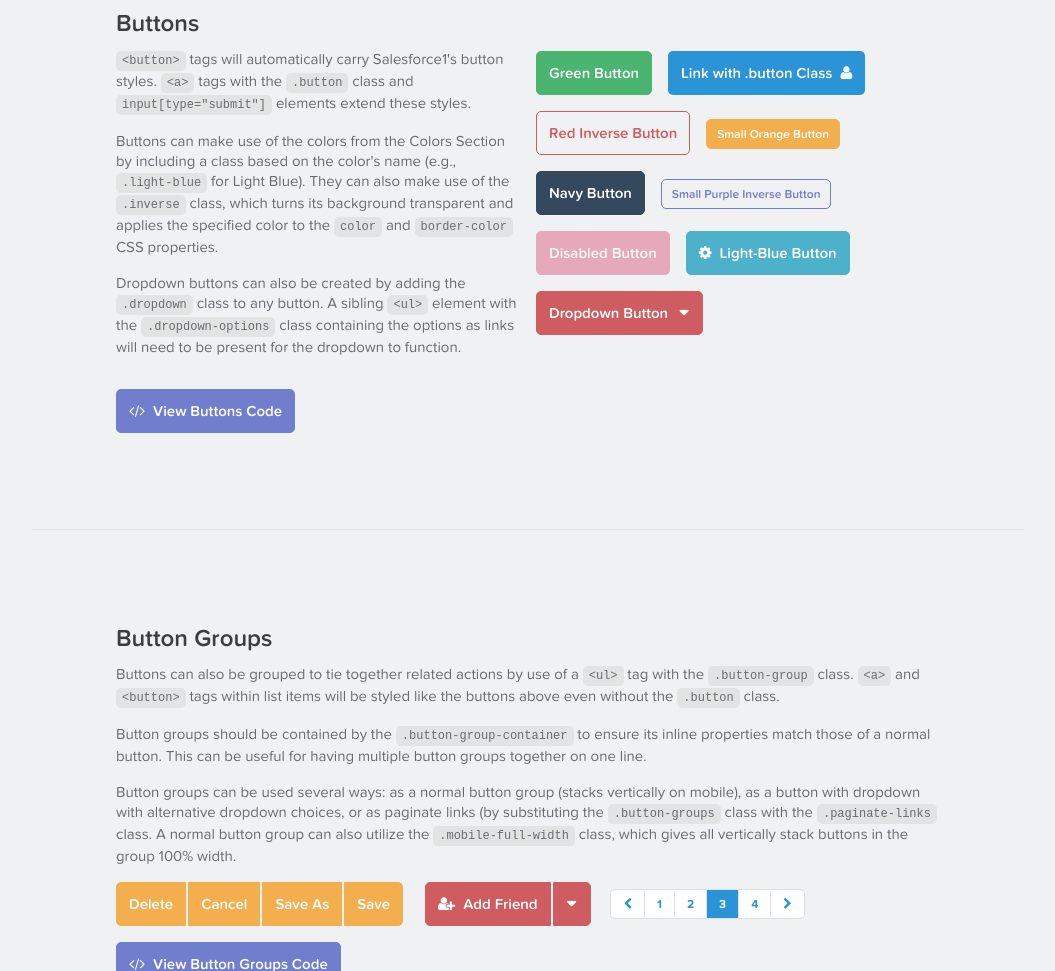
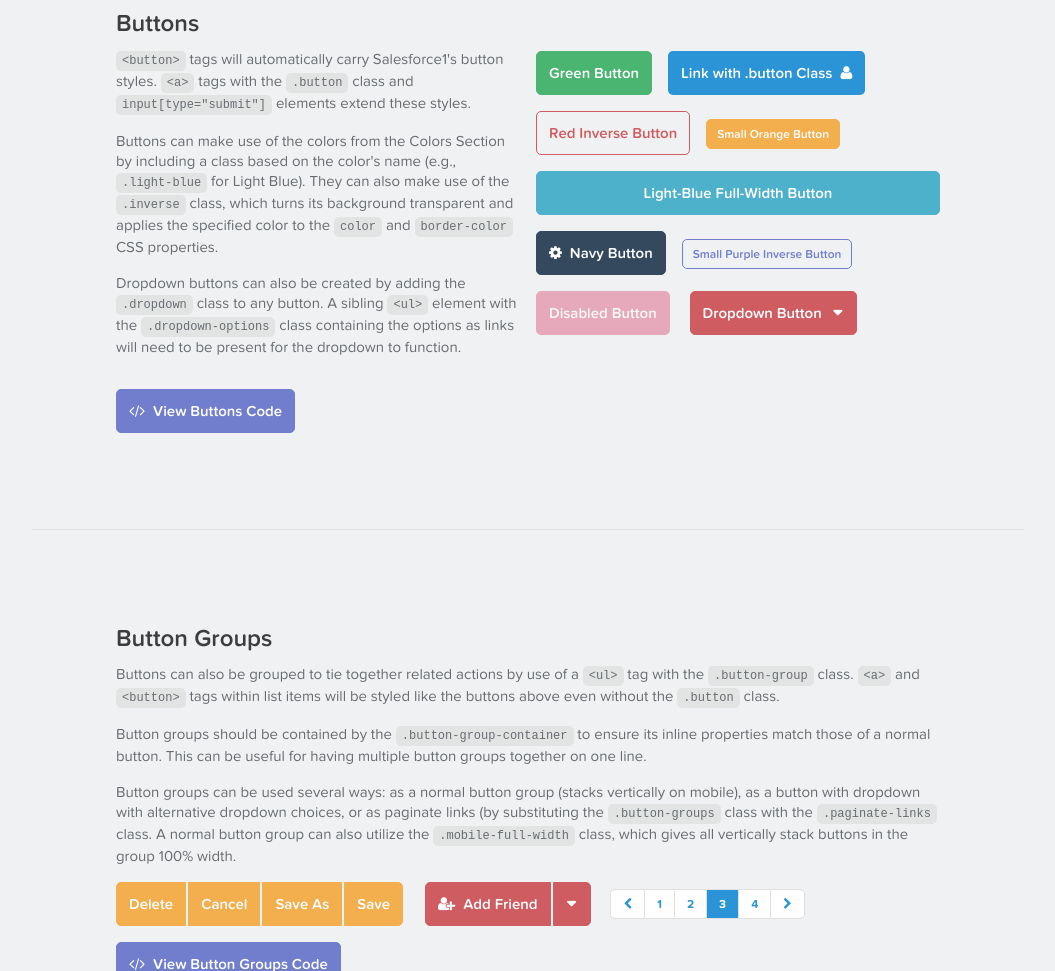
Before and after one commit to kevinberonilla/visualforce-webegin, a website: page demo.html in a window 1280 px wide. Shown: the part 3494-4465 px from the top of the page, without its empty margins (112-1167 px from the left). Drawn offline with nearby package versions, Linux system fonts and the light colour scheme; a script that the page names is missing; files whose address does not match are found by name.

Commit message:
Added full-width button example

```diff
--- a/demo.html
+++ b/demo.html
@@ -383,9 +383,10 @@
                                 <div id="buttons-code">
                                     <p><button class="green">Green Button</button><a href="#" class="button">Link with .button Class<span class="icon fa fa-user margin-left"></span></a></p>
                                     <p><button class="red inverse">Red Inverse Button</button><button class="orange small">Small Orange Button</button></p>
-                                    <p><button class="navy">Navy Button</button><a href="#" class="button purple inverse small">Small Purple Inverse Button</a></p>
-                                    <p><a href="#" class="button pink disabled">Disabled Button</a><button class="light-blue"><span class="icon fa fa-cog margin-right"></span>Light-Blue Button</button></p>
+                                    <p><button class="light-blue full-width">Light-Blue Full-Width Button</button></p>
+                                    <p><button class="navy"><span class="icon fa fa-cog margin-right"></span>Navy Button</button><a href="#" class="button purple inverse small">Small Purple Inverse Button</a></p>
                                     <div class="margin-top">
+                                        <a href="#" class="button pink disabled">Disabled Button</a>
                                         <button class="dropdown red">Dropdown Button</button>
                                         <ul class="dropdown-options" style="min-width: 153px;">
                                             <li><a href="#">Option 1</a></li>
```
